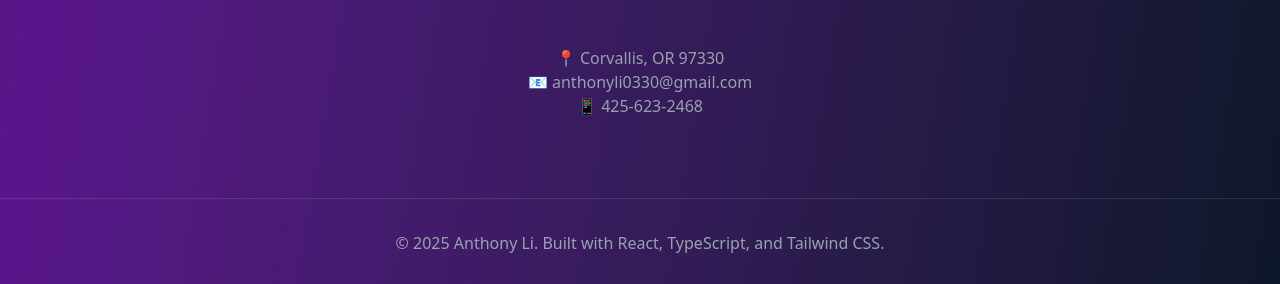
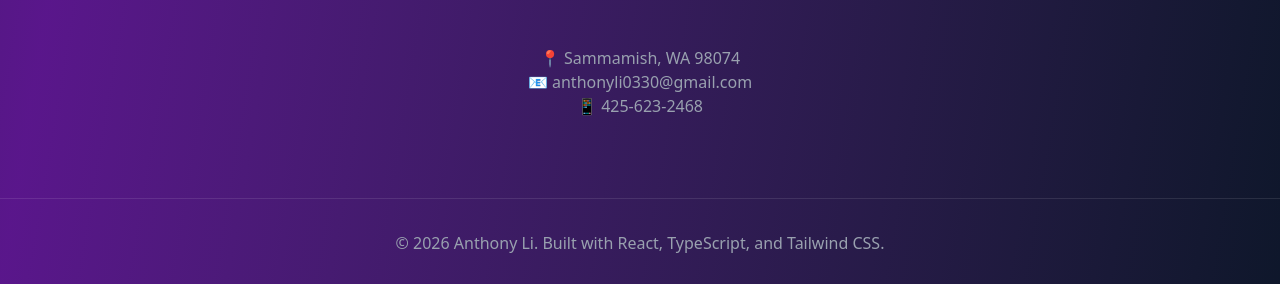
Before and after one commit to AnthonyL103/AnthonysWebPage, a React (Vite) app in the folder AnthonysWebPage/: page / in a window 1280 px wide. Shown: the part 7354-7638 px from the top of the page. Built offline with nearby package versions, Linux system fonts and the light colour scheme.

Commit message:
one more update with year and address

```diff
--- a/AnthonysWebPage/src/App.tsx
+++ b/AnthonysWebPage/src/App.tsx
@@ -654,7 +654,7 @@ In my free time, you'll find me playing guitar, DJing, golfing, going to concert
             </a>
           </div>
           <div className="mt-12 text-gray-400">
-            <p>📍 Corvallis, OR 97330</p>
+            <p>📍 Sammamish, WA 98074</p>
             <p>📧 anthonyli0330@gmail.com</p>
             <p>📱 425-623-2468</p>
           </div>
@@ -663,7 +663,7 @@ In my free time, you'll find me playing guitar, DJing, golfing, going to concert
 
       <footer className="py-8 px-4 border-t border-white/10">
         <div className="max-w-6xl mx-auto text-center text-gray-400">
-          <p>© 2025 Anthony Li. Built with React, TypeScript, and Tailwind CSS.</p>
+          <p>© 2026 Anthony Li. Built with React, TypeScript, and Tailwind CSS.</p>
         </div>
       </footer>
     </div>
```
